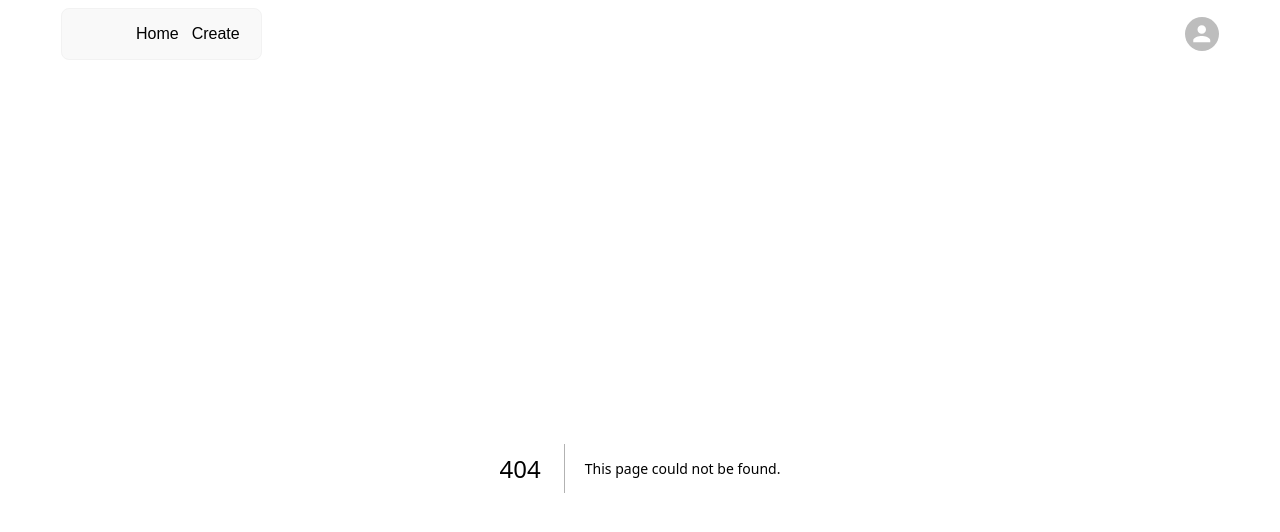
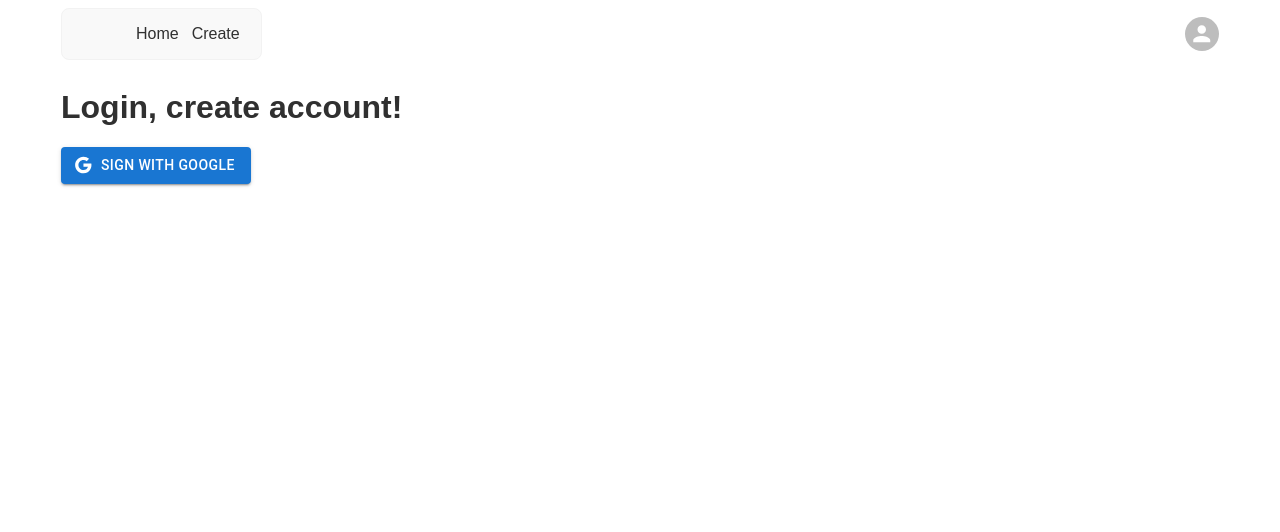
Before and after one commit to zaqoutm/events-hub, a Next.js app: page /login in a window 1280 px wide. Before the commit this address had no page. Shown: the top 532 px of the page. Built offline with nearby package versions, Linux system fonts and the light colour scheme; no server answers; some icons are missing; a web font is replaced by a local one.

Commit message:
log/in out OAuth google

```diff
--- a/next.config.ts
+++ b/next.config.ts
@@ -6,7 +6,10 @@ const nextConfig: NextConfig = {
       {
         protocol: 'https',
         hostname: 'utmtajtsswtcnwuwtvqi.supabase.co',
-        pathname: '/storage/v1/object/public/**',
+      },
+      {
+        protocol: 'https',
+        hostname: 'lh3.googleusercontent.com',
       },
     ],
   },
--- /dev/null
+++ b/src/app/login/page.module.css
@@ -0,0 +1,16 @@
+.page {
+  font-family: var(--font-geist-sans);
+  background-color: var(--background);
+  min-height: 100vh;
+}
+
+.main {
+  max-width: 1200px;
+  margin-inline: auto;
+  padding: 21px;
+}
+
+.main h1 {
+  font-family: var(--x);
+  margin-bottom: 21px;
+}
--- /dev/null
+++ b/src/app/login/page.tsx
@@ -0,0 +1,29 @@
+'use client';
+import superbaseClient from '@/lib/superbase/client';
+import { Google } from '@mui/icons-material';
+import { Button } from '@mui/material';
+import styles from './page.module.css';
+
+export default function LoginAuthPage() {
+  const doLogin = async () => {
+    const { data, error } = await superbaseClient.auth.signInWithOAuth({
+      provider: 'google',
+      options: {
+        // skipBrowserRedirect: true,
+        // redirectTo: 'http://localhost:3000/auth/callback',
+      },
+    });
+  };
+
+  return (
+    <div className={styles.page}>
+      <main className={styles.main}>
+        <h1>Login, create account!</h1>
+
+        <Button startIcon={<Google />} variant='contained' onClick={doLogin}>
+          Sign with Google
+        </Button>
+      </main>
+    </div>
+  );
+}
--- /dev/null
+++ b/src/app/profile/page.module.css
@@ -0,0 +1,35 @@
+.page {
+  font-family: var(--font-geist-sans);
+  background-color: var(--background);
+  min-height: 100vh;
+}
+
+.main {
+  max-width: 1200px;
+  margin-inline: auto;
+  padding: 21px;
+}
+
+.main h1 {
+  font-family: var(--x);
+}
+
+.profile {
+  display: flex;
+  flex-direction: column;
+  gap: 13px;
+  padding: 21px 0;
+  border-bottom: 1px solid #ddd;
+}
+
+.profile p {
+  background-color: #f2f2f267;
+  border: 1px solid #f2f2f267;
+  border-radius: 13px;
+  padding: 5px 21px;
+  width: fit-content;
+}
+
+.logout {
+  padding: 21px 0;
+}
--- a/src/components/ui/Navigation/Navigation.tsx
+++ b/src/components/ui/Navigation/Navigation.tsx
@@ -1,16 +1,37 @@
 'use client';
+import superbaseClient from '@/lib/superbase/client';
+import { InfoOutline } from '@mui/icons-material';
+import MenuIcon from '@mui/icons-material/Menu';
+import { Avatar, Drawer, IconButton } from '@mui/material';
 import Link from 'next/link';
+import { useEffect, useState } from 'react';
 import styles from './Navigation.module.css';
-import { Avatar, Drawer, IconButton } from '@mui/material';
-import { useState } from 'react';
-import MenuIcon from '@mui/icons-material/Menu';
-import { InfoOutline } from '@mui/icons-material';
 
 export default function Navigation() {
   const [open, setOpen] = useState(false);
   const toggleDrawer = () => {
     setOpen(!open);
   };
+
+  const [user, setUser]: any = useState(null);
+
+  useEffect(() => {
+    const getUser = async () => {
+      const {
+        data: { user },
+      } = await superbaseClient.auth.getUser();
+      setUser(user);
+    };
+
+    superbaseClient.auth.onAuthStateChange((event) => {
+      // console.log(event);
+      if (event === 'SIGNED_OUT') {
+        setUser(null);
+      }
+    });
+
+    getUser();
+  }, []);
 
   return (
     <div className={styles.page}>
@@ -24,7 +45,11 @@ export default function Navigation() {
         </div>
 
         <Link href={'/profile'}>
-          <Avatar alt='Mohammed' src='' sx={{ width: 34, height: 34 }} />
+          {user ? (
+            <Avatar alt='Mohammed' src={user.user_metadata.avatar_url} sx={{ width: 34, height: 34 }} />
+          ) : (
+            <Avatar alt='' sx={{ width: 34, height: 34 }} />
+          )}
         </Link>
       </main>
 
--- a/src/lib/superbaseClients.ts
+++ b/src/lib/superbase/client.ts
@@ -1,8 +1,8 @@
+'use client';
 import { createBrowserClient } from '@supabase/ssr';
 
 const url = process.env.NEXT_PUBLIC_SUPABASE_URL!;
 const key = process.env.NEXT_PUBLIC_SUPABASE_ANON_KEY!;
 
 const superbaseClient = createBrowserClient(url, key);
-
 export default superbaseClient;
```
Also changed, not shown: src/app/page.tsx (+5 -6 lines), src/app/profile/page.tsx (added, +49 -0 lines), src/components/ui/EventsList/page.tsx (+6 -7 lines), src/components/ui/Logout/Logout.tsx (added, +19 -0 lines), src/lib/superbase/server.ts (added, +21 -0 lines).
